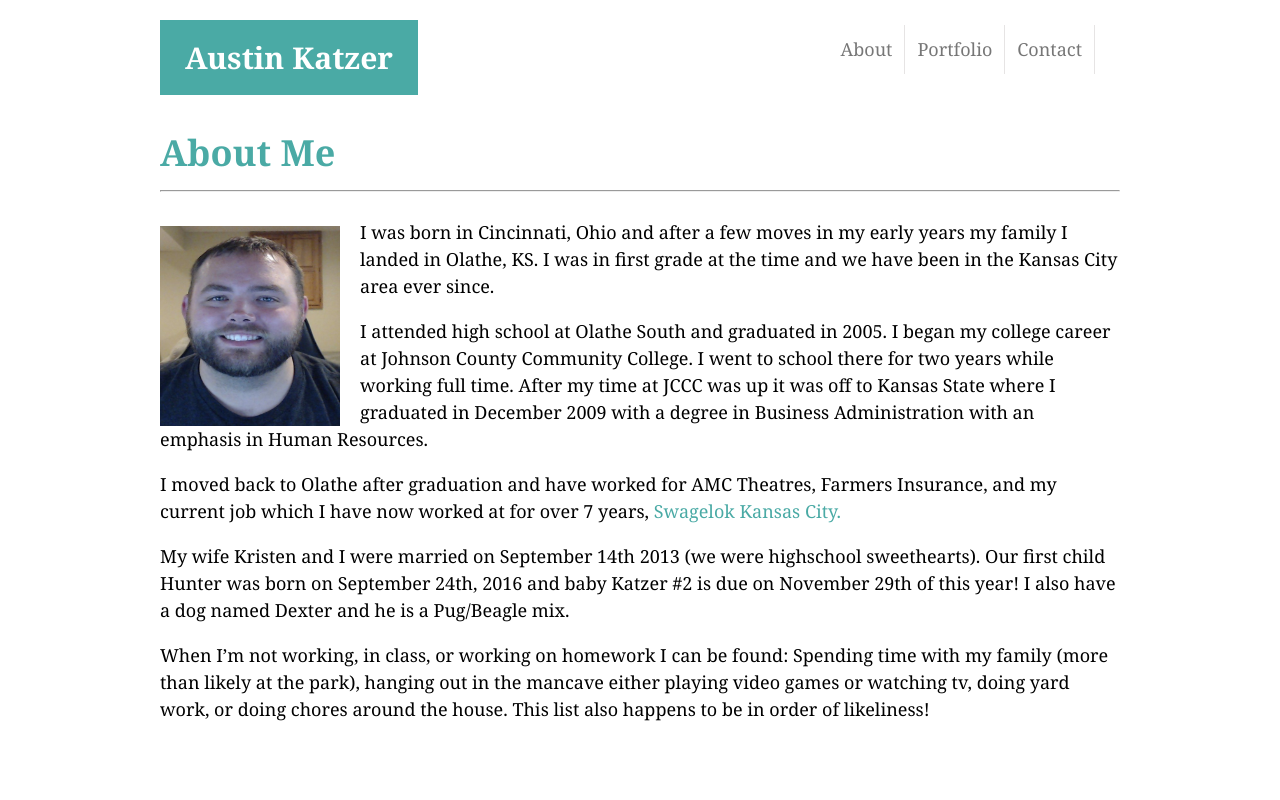
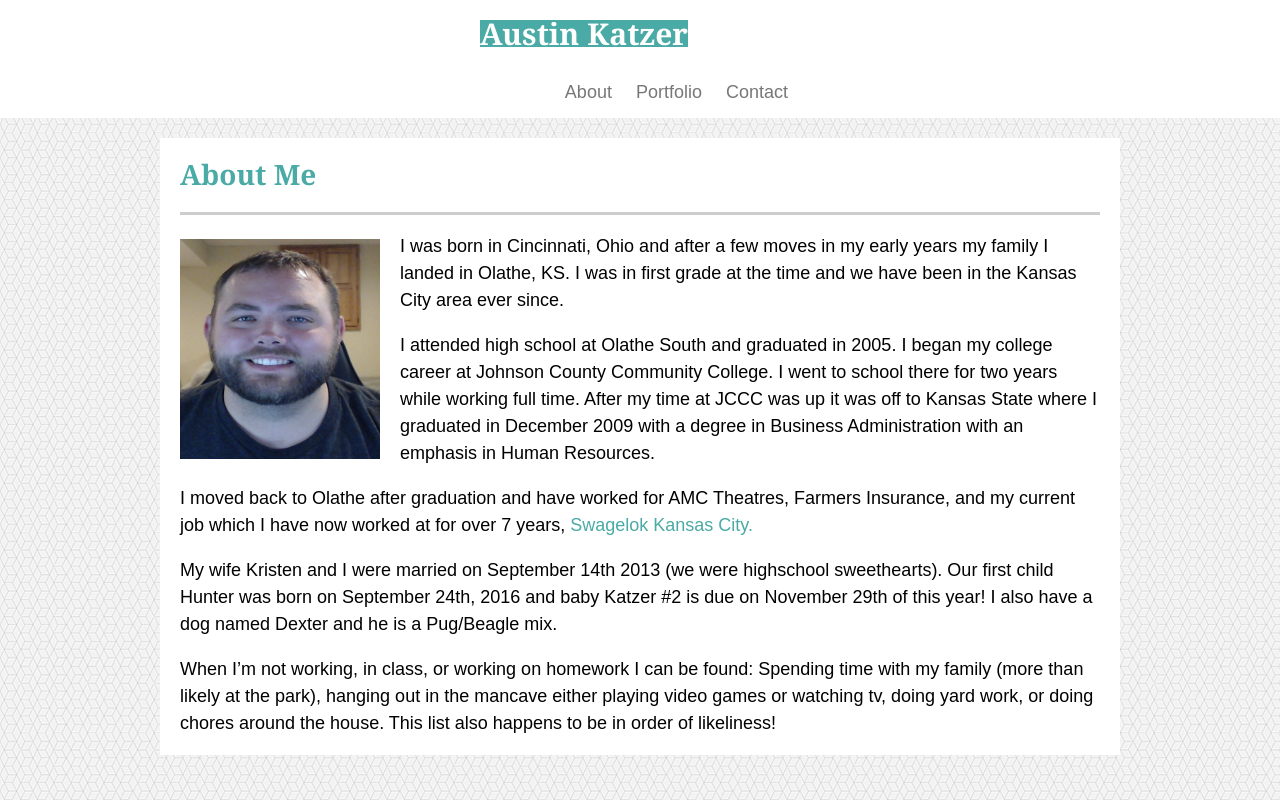
Before and after one commit to akatzer/Basic-Portfolio, a plain HTML site: page index.html in a window 1280 px wide. Drawn offline with Linux system fonts and the light colour scheme.

Commit message:
AK commit

```diff
--- a/assets/css/style.css
+++ b/assets/css/style.css
@@ -2,9 +2,8 @@
 .header {
     overflow: hidden;
     background-color: #ffffff;
-    margin: 0 auto;
-    padding: 0;
-    width: 960px;
+    margin: 0;
+    width: 100%;
     border-color: #cccccc;
 }
 
@@ -14,22 +13,20 @@
     color: white;
     float: left;
     text-align: center;
-    padding: 25px;
+    padding: 0;
     text-decoration: none;
     font-size: 30px;
-    line-height: 25px;
+    margin-left: 480px;
+    font-family: Georgia, 'Times New Roman', Times, serif
 }
 
 /* Header Links*/
 .header a {
     float: left;
     color: #777777;
-    text-align: center;
     padding: 12px;
     text-decoration: none;
     font-size: 18px;
-    line-height: 25px;
-    border-right: 1px solid rgb(230, 228, 228);
 }
 
 /* Change color on hover of links */
@@ -41,49 +38,68 @@
 /* send link section to the right*/
 .header-right {
     float: right;
-    overflow: hidden;
-    padding: 25px;
+    margin-right: 480px
 }
 
+/* the stuff behind the main stuff*/
 body {
     margin: 0;
     padding: 0;
-    font-family: Georgia, 'Times New Roman', Times, serif;
+    font-family: Arial, Helvetica, sans-serif;
     font-size: 18px;
     line-height: 150%;
+    background-image: url(../images/qbkls.png);
 }
 
 a:link {
     text-decoration: none;
 }
 
-div.container {
+/* body of webpage */
+div.clearfix {
     width: 960px;
     margin: 0 auto;
     padding: 0;
     position: relative;
+    overflow: auto;
+    background-color: #ffffff;
+    margin-top: 20px;
+    border-color: #dddddd;
 }
 
+
 /* getting everyint to line up */
-#about-me,
-#bio-image {
-    float: left
+#about-me {
+    float: left;
+    margin-left: 20px;
+    margin-right: 20px;
 }
 
 /* About me color and size */
 #intro {
-    color: #4aaaa5
+    color: #4aaaa5;
+    font-size: 28px;
+    font-family: Georgia, 'Times New Roman', Times, serif
+
 }
 
 /* picture dimensions */
 #bio-image {
     margin-right: 20px;
-    width: 180px;
-    height: 200px;
-    margin-top: 25px;
+    width: 200px;
+    height: 220px;
+    margin-top: 15px;
+    float: left
+
 }
 
 /* link to swagelok website */
 #work-link {
     color: #4aaaa5;
 }
+
+hr {
+    height: 3px;
+    background-color: #cccccc;
+    border-style: none;
+}
--- a/index.html
+++ b/index.html
@@ -18,10 +18,10 @@
         </div>
 
         <!-- Box in the page that contains the info-->
-        <div class="container">
-            <h1 id="intro">About Me</h1>
-            <hr>
+        <div class="clearfix">
             <section id="about-me">
+                <h1 id="intro">About Me</h1>
+                <hr>
                 <img src="assets/images/Austin.jpg" alt="Austin Katzer" id="bio-image" height="200px" width="180px">
                 <p>I was born in Cincinnati, Ohio and after a few moves in my early years my family I landed in Olathe, KS. I was in first grade at the time and we have been in the Kansas City area ever since.</p>
                 <p>I attended high school at Olathe South and graduated in 2005. I began my college career at Johnson County Community College. I went to school there for two years while working full time. After my time at JCCC was up it was off to Kansas State where I graduated in December 2009 with a degree in Business Administration with an emphasis in Human Resources.</p>
```
Also changed, not shown: assets/images/qbkls.png (added).
